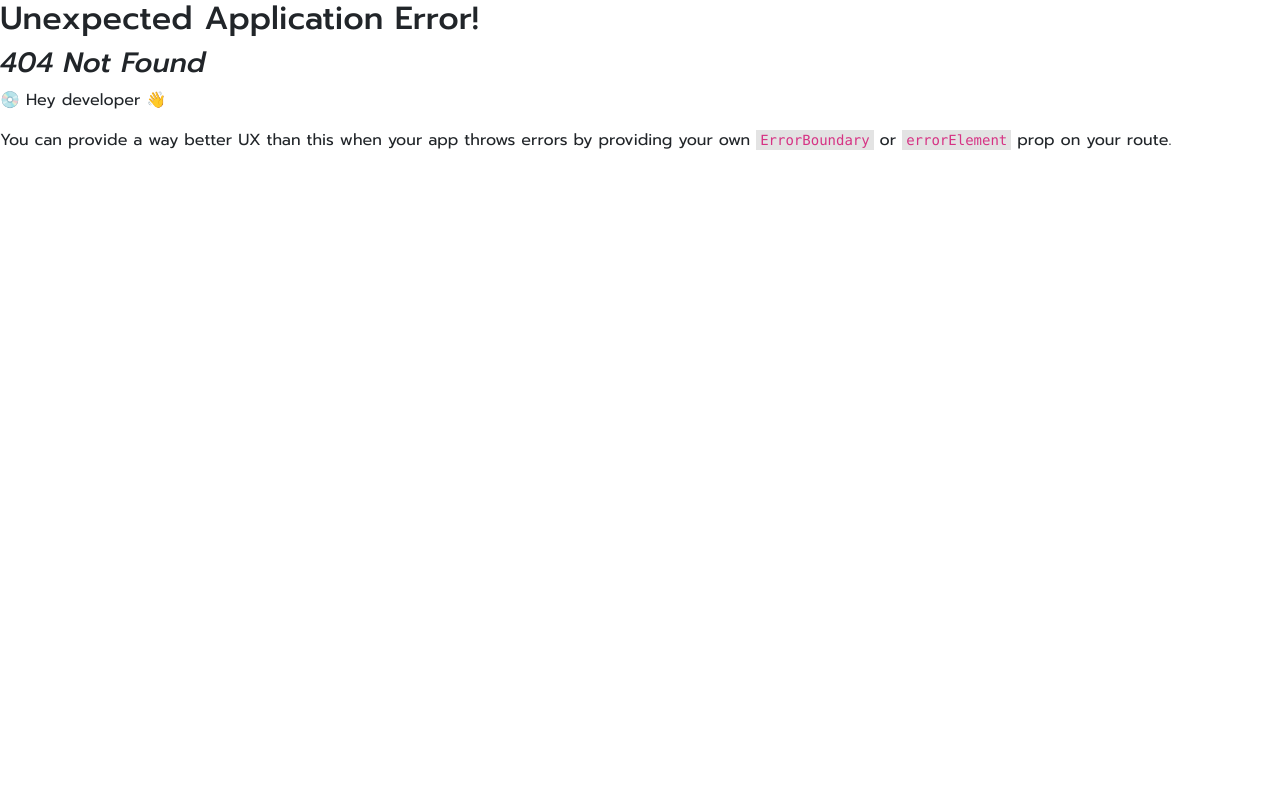
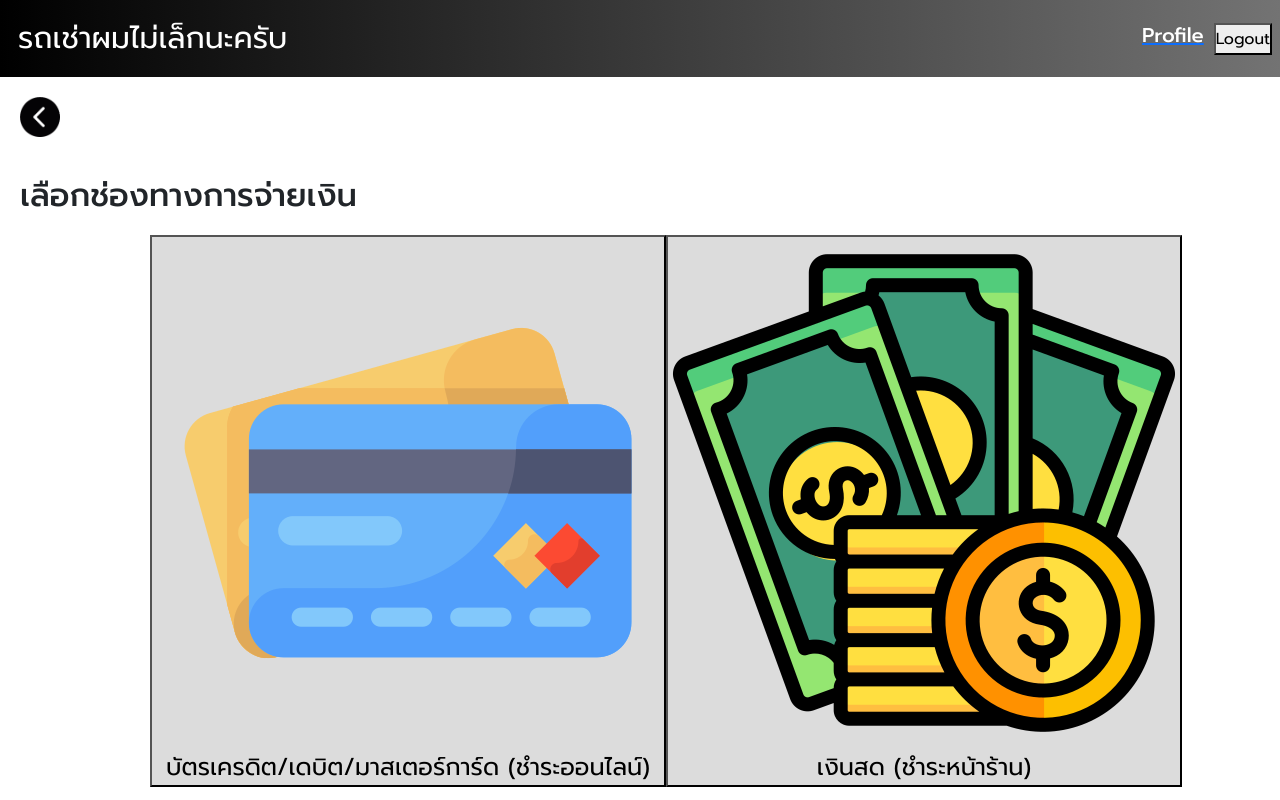
Before and after one commit to EMBlackZero/My-Second-Website-Team-, a React (Create React App) app in the folder fronendcar/: page /PaymentPage/1 in a window 1280 px wide. Before the commit this address had no page. Built offline with nearby package versions, Linux system fonts and the light colour scheme.

Commit message:
fix back button go to id car

```diff
--- a/fronendcar/src/PageAll/DetailsPage.js
+++ b/fronendcar/src/PageAll/DetailsPage.js
@@ -64,7 +64,7 @@ const DetailsPage = () => {
               Price per day : {data.attributes && data.attributes.price} บาท/วัน
             </div>
 
-            <Button className="cheakcar" variant="dark" onClick={() => navigate("/PaymentPage")}>
+            <Button className="cheakcar" variant="dark" onClick={() => navigate(`/PaymentPage/${id}`)}>
               เช่ารถ
             </Button>
           </div>
--- a/fronendcar/src/PageAll/PaymentPage.js
+++ b/fronendcar/src/PageAll/PaymentPage.js
@@ -1,12 +1,16 @@
 import React, { useEffect, useState } from "react";
 import axios from "axios";
 import { Container, Row, Col, Form, Button } from "react-bootstrap";
-import { useNavigate } from "react-router-dom";
+import { useNavigate,useParams } from "react-router-dom";
 import "../CssAll/PaymentCss.css"
 
 
 function PaymentPage(props) {
+    const { id } = useParams();
     const navigate = useNavigate();
+    const CarDetail = (id) => {
+        navigate(`/DetailsPage/${id}`);
+    };
 
     return (
         <div>
@@ -21,7 +25,7 @@ function PaymentPage(props) {
                 </div>
             </div>
             <div>
-                <button className="buttonback" onClick={() => navigate("/PublicPage")}>
+                <button className="buttonback" onClick={() => CarDetail(id)} >
                     <img src="/back.png" />
                 </button>
             </div>
--- a/fronendcar/src/index.js
+++ b/fronendcar/src/index.js
@@ -49,7 +49,7 @@ const router = createBrowserRouter([
     element: <AdDetailsPage />,
   },
   {
-    path: "/PaymentPage",
+    path: "/PaymentPage/:id",
     element: <PaymentPage />,
   },
   {
```
